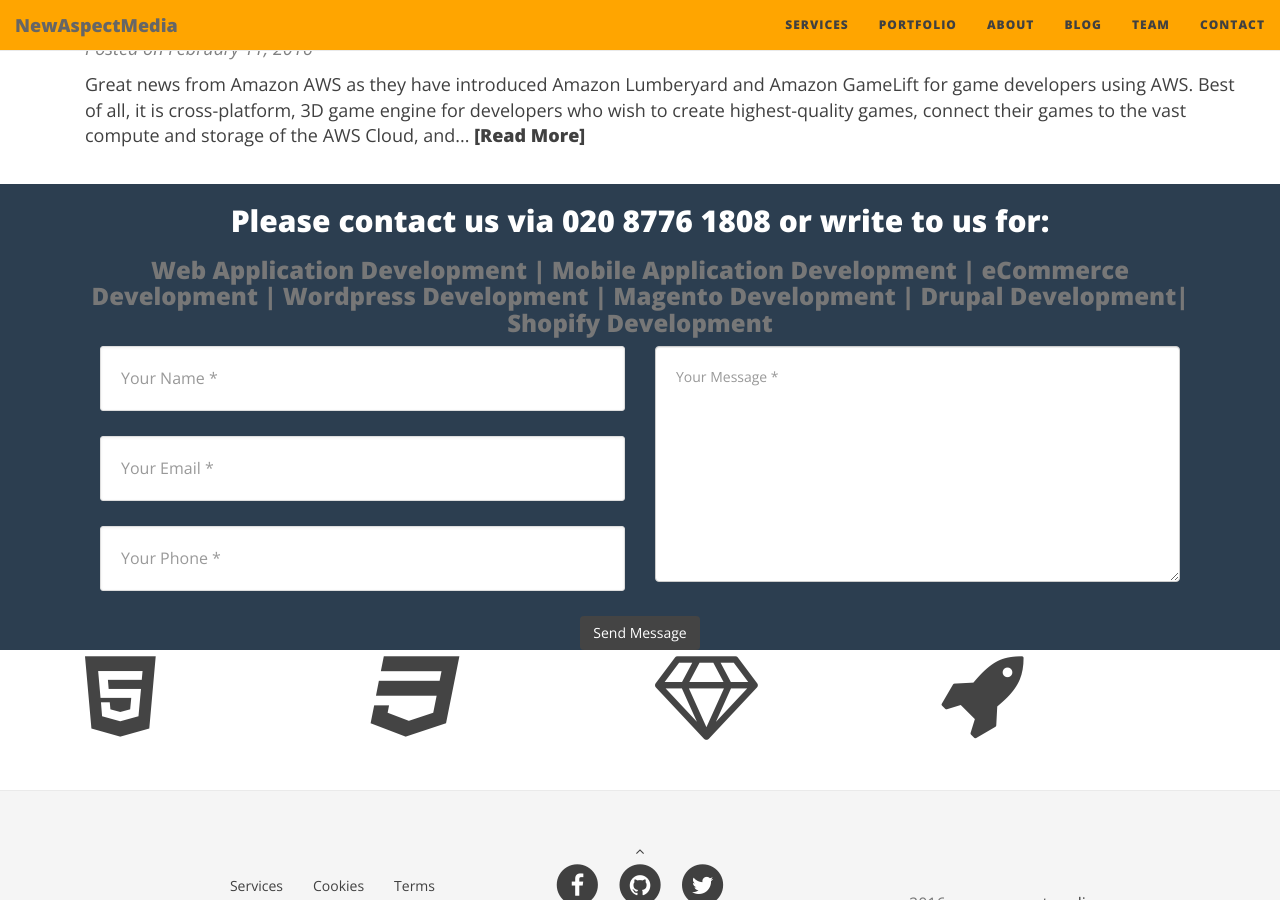
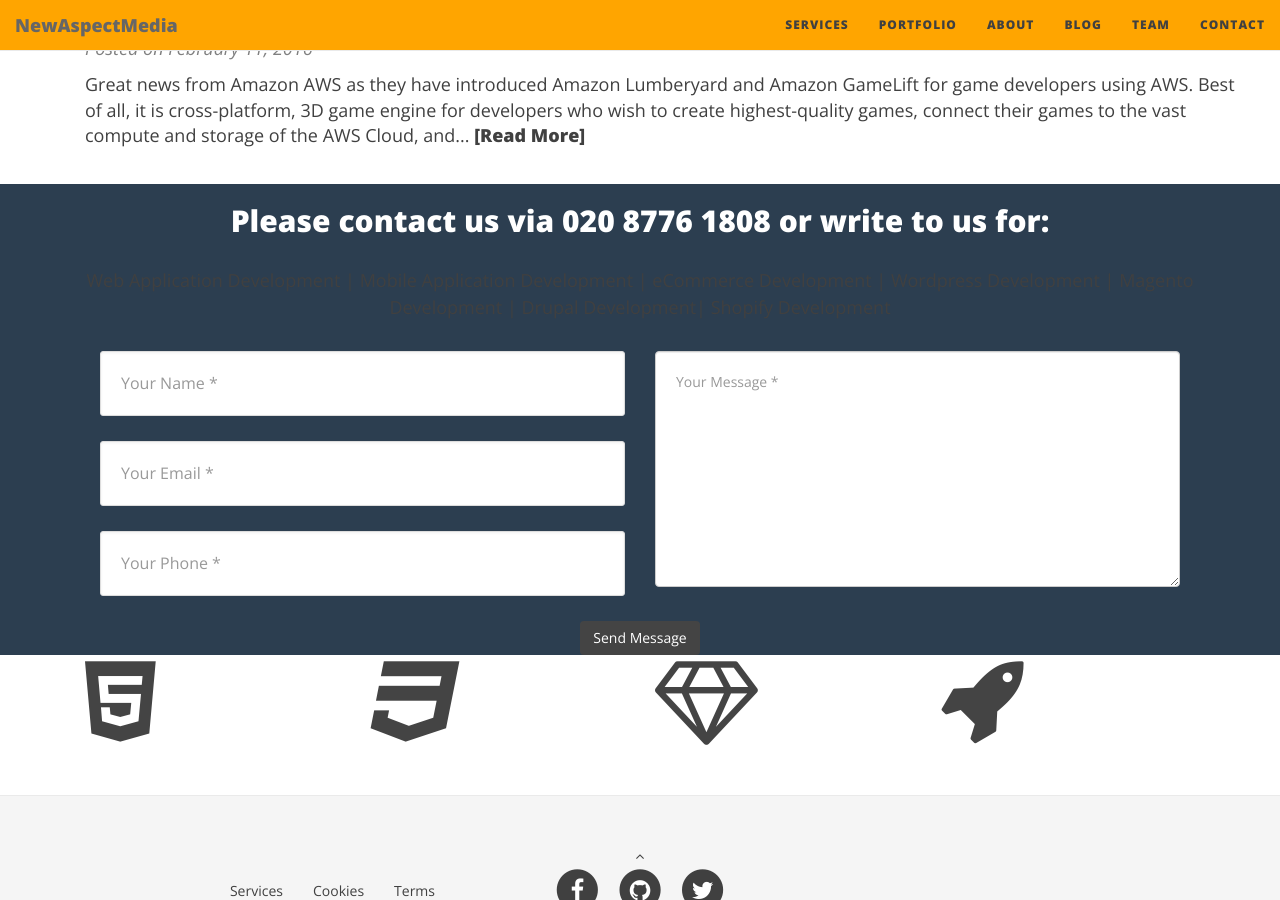
Before and after one commit to newmedia77/appxnam, a Jekyll site: the page built from index.html, in a window 1280 px wide and 900 px high, scrolled down 3400 px. Built offline with Jekyll 4.4.1, drawn with Linux system fonts in a browser that asks for light colours; nearby versions of some CDN libraries; the list of posts is cut into pages by our own code.

Commit message:
andreas
<p class="sub-title"> in content

```diff
--- a/_includes/contact.html
+++ b/_includes/contact.html
@@ -5,7 +5,7 @@
             <div class="row">
                 <div class="col-lg-12 text-center">
                     <h2 class="section-heading">Please contact us via 020 8776 1808 or write to us for:</h2>
-                    <h3 class="section-subheading text-muted">Web Application Development | Mobile Application Development | eCommerce Development | Wordpress Development | Magento Development | Drupal Development| Shopify Development</h3>
+                    <p class="sub-title">Web Application Development | Mobile Application Development | eCommerce Development | Wordpress Development | Magento Development | Drupal Development| Shopify Development</p>
                 </div>
             </div>
             <div class="row">
```
